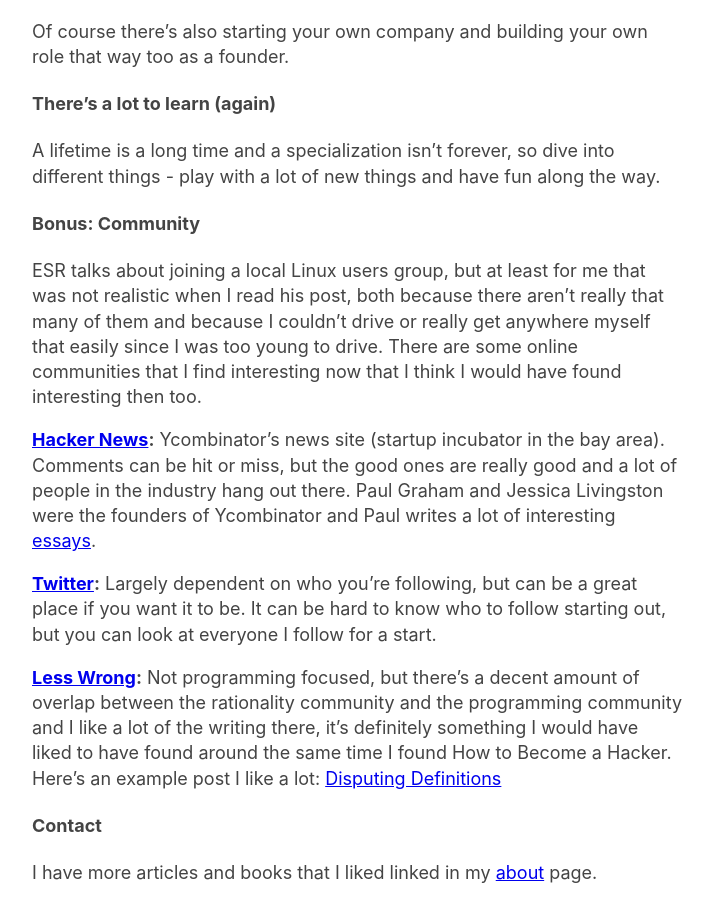
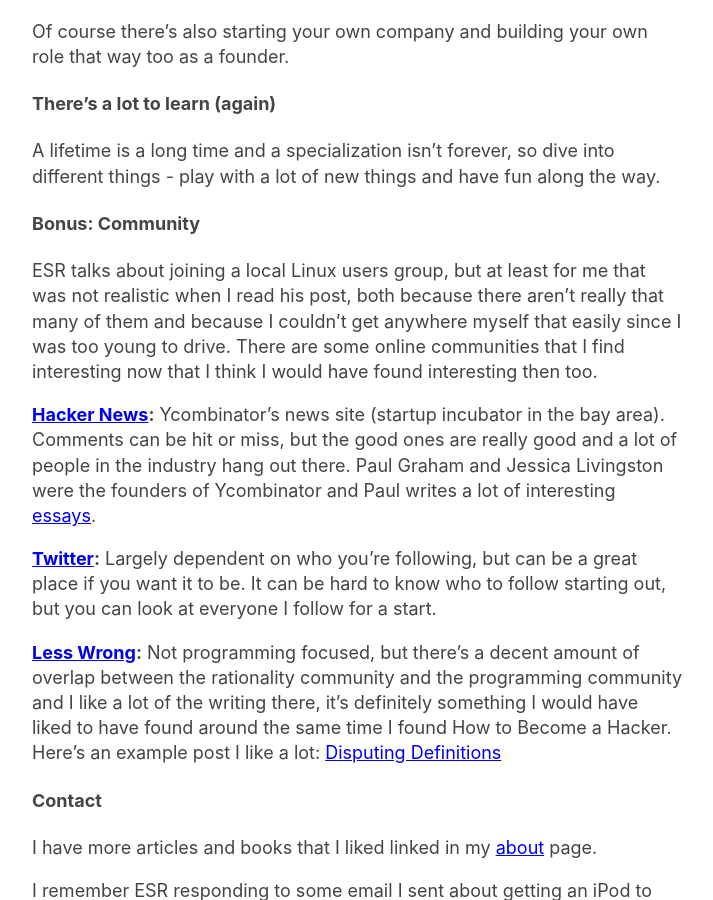
Before and after one commit to zalberico/zalberico.github.io, a Jekyll site: the page built from _posts/2020-04-19-how-to-become-a-hacker.markdown, in a window 1280 px wide and 900 px high, scrolled down 6599 px. Shown: the whole window, without its empty margins (283-996 px from the left). Built offline with Jekyll 4.4.1, drawn with Linux system fonts in a browser that asks for light colours.

Commit message:
small grammar fixes

```diff
--- a/_posts/2020-04-19-how-to-become-a-hacker.markdown
+++ b/_posts/2020-04-19-how-to-become-a-hacker.markdown
@@ -80,7 +80,7 @@
 
 #### Bonus: Community
 
-ESR talks about joining a local Linux users group, but at least for me that was not realistic when I read his post, both because there aren't really that many of them and because I couldn't drive or really get anywhere myself that easily since I was too young to drive. There are some online communities that I find interesting now that I think I would have found interesting then too.
+ESR talks about joining a local Linux users group, but at least for me that was not realistic when I read his post, both because there aren't really that many of them and because I couldn't get anywhere myself that easily since I was too young to drive. There are some online communities that I find interesting now that I think I would have found interesting then too.
 
 **[Hacker News][Hacker News]:** Ycombinator's news site (startup incubator in the bay area). Comments can be hit or miss, but the good ones are really good and a lot of people in the industry hang out there. Paul Graham and Jessica Livingston were the founders of Ycombinator and Paul writes a lot of interesting [essays][PG].
 
```
